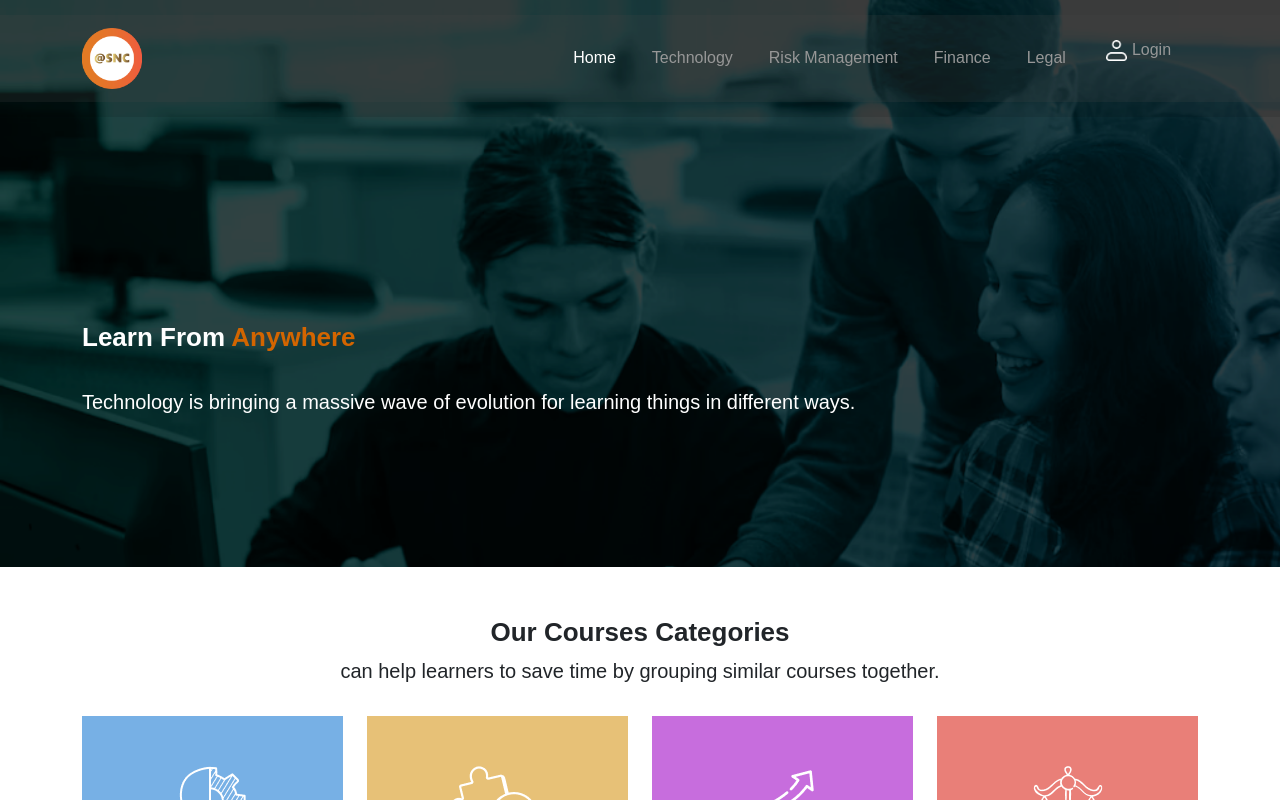
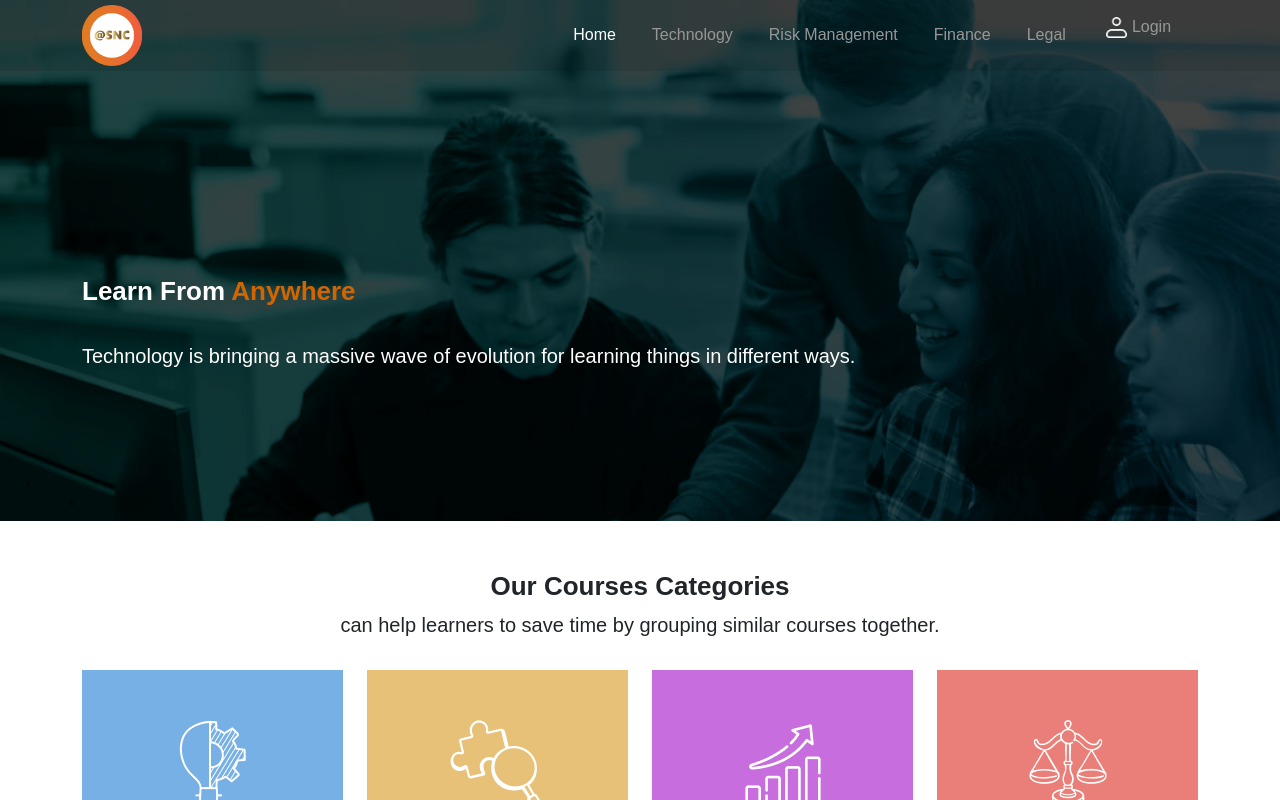
Before and after one commit to Sundar-Infographic-Analytics/LMS, a React (Create React App) app: page / in a window 1280 px wide. Shown: the top 800 px of the page. Built offline with nearby package versions, Linux system fonts and the light colour scheme; no server answers.

Commit message:
Navbar bug fixed done by kannan  26-10-2023

```diff
--- a/src/Components/header/navbar.js
+++ b/src/Components/header/navbar.js
@@ -45,7 +45,7 @@ const handleLogin = () =>{
 };
 
   return (
-    <div className={`navbar_color fl w100 padt15 padb15 ${className}`} style={style} >
+    <div className={`navbar_color fl w100 ${className}`} style={style} >
    <Navbar expand="lg" className="bg-body-tertiary">
       <Container>
         <Navbar.Brand href="#"><img src={logo} alt='' className='w60' /></Navbar.Brand>
--- a/src/assets/css/custom.css
+++ b/src/assets/css/custom.css
@@ -22,7 +22,7 @@ input#formGridAddress1,input.form-control{background-color: #fff;}
  .nav_active::before{border-bottom: 2px solid rgba(199, 163, 255, 1);content: "";height: 2px;width: 2%;position: absolute;top: 55px;animation: animate 1s linear;}
  @keyframes animate {0% {width: 0;}100% {width: 2%;}}
  .me-auto a {display: flex;align-items: center;white-space: pre;color: rgba(151, 151, 151, 1);margin: 0 10px;}
- nav.bg-body-tertiary.navbar.navbar-expand-lg.navbar-light {background: rgba(72, 72, 72, 0.2) !important;}
+ nav.bg-body-tertiary.navbar.navbar-expand-lg.navbar-light {background: rgba(72, 72, 72, 0.01) !important;padding: 0;}
  .dropdown-menu a {margin: 0;}
  .lmstbl.table-striped>tbody>tr:nth-child(odd)>td {
     background-color: #ffffff !important;
```
